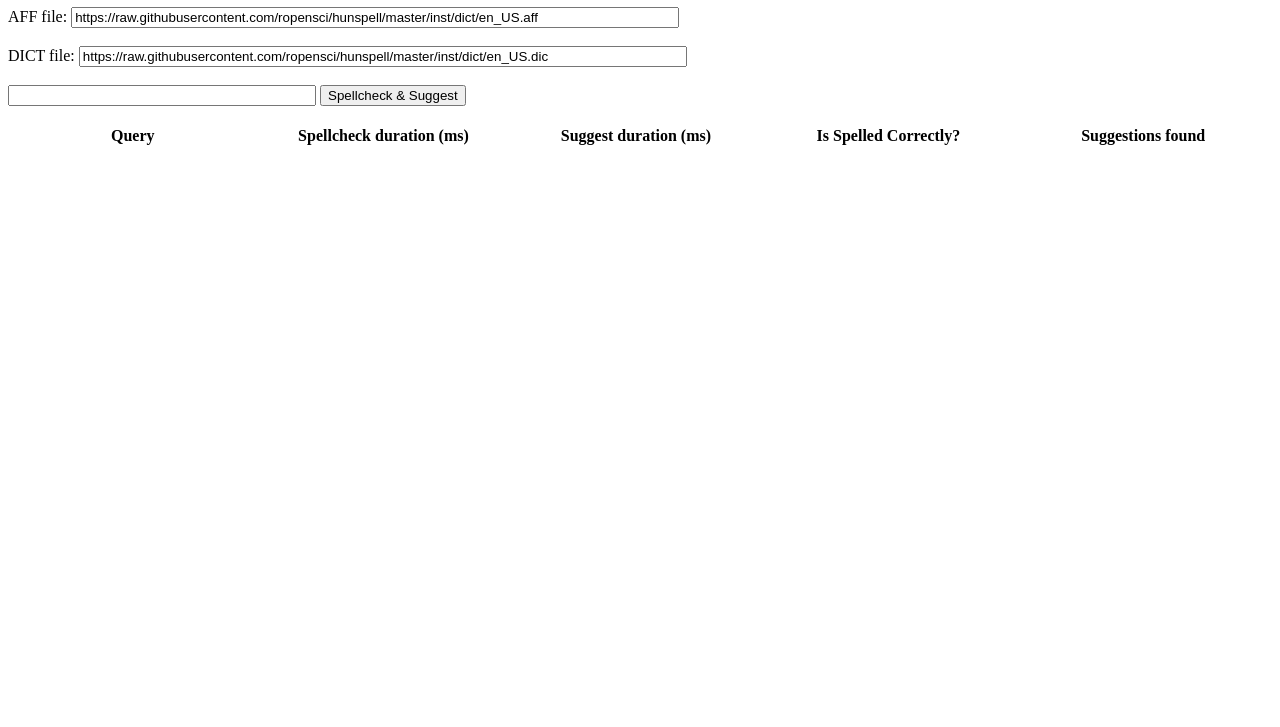
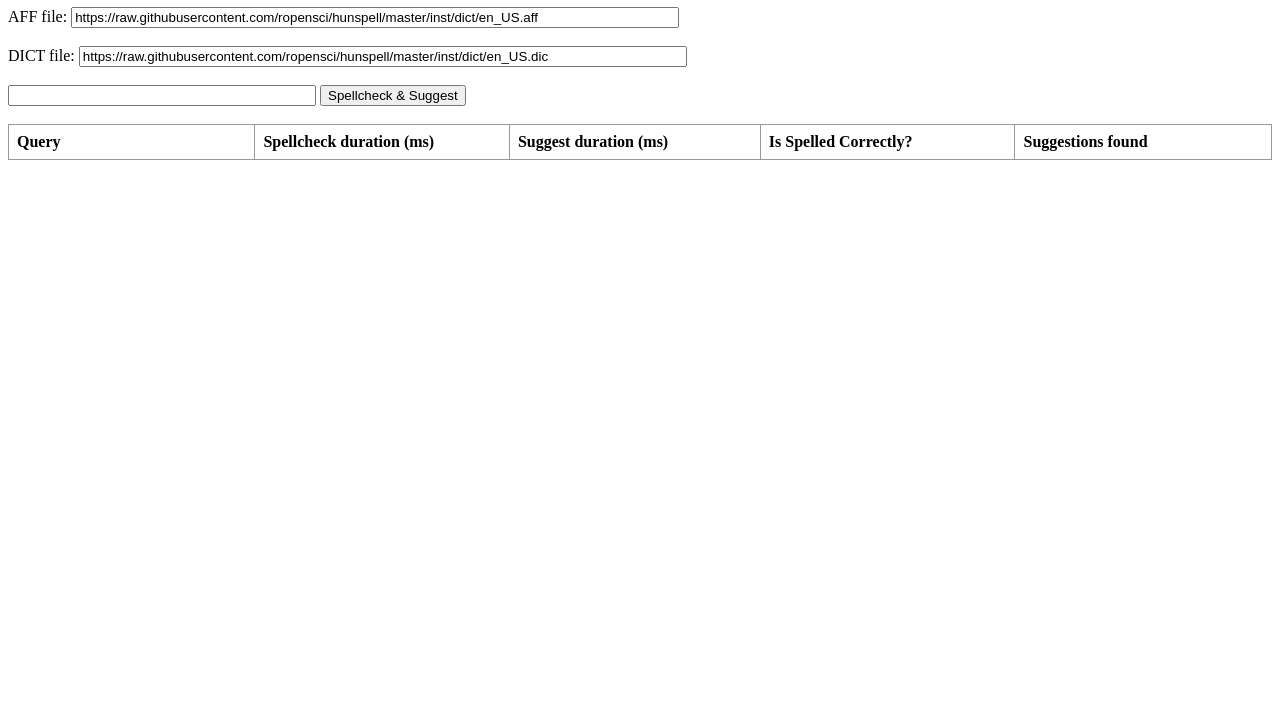
Before and after one commit to SimplyAhmazing/hunspell-asm-demo, a website: page index.ejs in a window 1280 px wide. Shown: the part 73-800 px from the top of the page. Drawn offline with nearby package versions, Linux system fonts and the light colour scheme; files that its build step writes are made by us from their sources.

Commit message:
add table border; update readme

```diff
--- a/index.ejs
+++ b/index.ejs
@@ -4,8 +4,14 @@
     <meta charset="UTF-8">
     <title>Hunspell-asm browser example</title>
     <style>
-      .results-table {
-        border: 1px solid gray;
+      table {
+        border-collapse: collapse;
+      }
+
+      td, th {
+        border: 1px solid #999;
+        padding: 0.5rem;
+        text-align: left;
       }
     </style>
     <script>
```
Also changed, not shown: README.md, dist/index.html.
